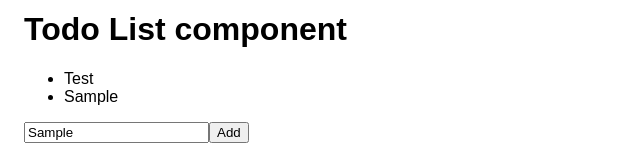
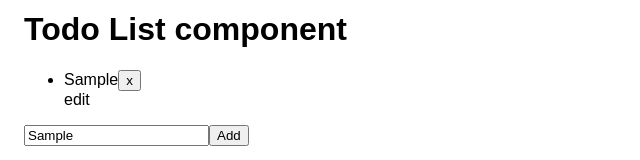
Before and after one commit to lisek02/todo-app, a React app: page / in a window 1280 px wide. Both pictures are taken after typing "Sample" into the empty fields and a click on the button "Add". Shown: the part 126-286 px from the top of the page, without its empty margins (0-640 px from the left). Built offline with nearby package versions, Linux system fonts and the light colour scheme.

Commit message:
remove item from list

```diff
--- a/src/todos/components/todoList.tsx
+++ b/src/todos/components/todoList.tsx
@@ -1,17 +1,25 @@
 import * as React from 'react';
 import { TodoList, TodoModel } from '../models/todo.model';
+import { RemoveItemPayload } from '../store/todoListActions';
 
 interface Props {
-  todos: TodoList
+  todos: TodoList,
+  onRemoveItem: (payload: RemoveItemPayload) => void;
 }
 
 export const TodoListComponent = (props: Props) => {
-  const { todos } = props;
+  const { todos, onRemoveItem } = props;
 
   return (
     <ul>
       { todos.map((todo: TodoModel) => {
-        return <li key={todo.id}>{ `${todo.title}` }</li>
+        return(
+          <li key={todo.id}>
+            <span>{ `${todo.title}` }</span>
+            <button onClick={() => onRemoveItem({ id: todo.id })}>x</button>
+            <div>edit</div>
+          </li>
+        )
       })}
     </ul>
   )
--- a/src/todos/store/todoListActions.ts
+++ b/src/todos/store/todoListActions.ts
@@ -8,8 +8,12 @@ export enum TodoListActions {
   TOGGLE_COMPLETED = '[TodoList] Toggle completed',
 }
 
+export interface RemoveItemPayload { id: number };
+
 interface AddItem extends Action { payload: TodoModel };
+interface RemoveItem extends Action { payload: RemoveItemPayload };
 
-export type Actions = AddItem;
+export type Actions = AddItem & RemoveItem;
 
 export const addItem = (payload: TodoModel): AddItem => ({ type: TodoListActions.ADD_ITEM, payload });
+export const removeItem = (payload: RemoveItemPayload): RemoveItem => ({ type: TodoListActions.REMOVE_ITEM, payload });
--- a/src/todos/store/todoListReducer.ts
+++ b/src/todos/store/todoListReducer.ts
@@ -3,14 +3,14 @@ import { TodoList } from '../models/todo.model'
 import { Actions } from './todoListActions'
 import * as R from 'ramda';
 
-const initialState: TodoList = [
-  { id: Date.now(), title: 'Test', completed: false }
-];
+const initialState: TodoList = [];
 
 const addItemReducer = (action: Actions) => R.append({ ...action.payload, id: Date.now(), completed: false });
+const removeItemReducer = (action: Actions) => R.reject(R.propEq('id', action.payload.id))
 
 const reducers = {
-  [TodoListActions.ADD_ITEM]: addItemReducer
+  [TodoListActions.ADD_ITEM]: addItemReducer,
+  [TodoListActions.REMOVE_ITEM]: removeItemReducer,
 }
 
 const selectReducer = (type: TodoListActions) => reducers[type] || R.always(R.identity);
--- a/src/todos/todos.tsx
+++ b/src/todos/todos.tsx
@@ -5,7 +5,8 @@ import { Dispatch, bindActionCreators } from 'redux';
 import { TodoList, TodoModel } from './models/todo.model';
 import { TodoListComponent } from './components/todoList';
 import { TodoFormComponent } from './components/todoForm';
-import { addItem } from './store/todoListActions';
+import { addItem, removeItem } from './store/todoListActions';
+import { RemoveItemPayload } from './store/todoListActions';
 
 interface StateProps {
   todoList: TodoList
@@ -13,6 +14,7 @@ interface StateProps {
 
 interface DispatchProps {
   addItem: (payload: TodoModel) => void;
+  removeItem: (payload: RemoveItemPayload) => void;
 }
 
 class Component extends React.Component<StateProps & DispatchProps, any>{
@@ -20,7 +22,7 @@ class Component extends React.Component<StateProps & DispatchProps, any>{
     return(
       <div className="TodoList">
         <h1>Todo List component</h1>
-        <TodoListComponent todos={ this.props.todoList } />
+        <TodoListComponent todos={ this.props.todoList } onRemoveItem={this.props.removeItem} />
         <TodoFormComponent onSubmit={this.props.addItem}/>
       </div>
     );
@@ -32,7 +34,10 @@ const mapStateToProps = R.applySpec<StateProps>({
 });
 
 const mapDispatchToProps = (dispatch: Dispatch) => bindActionCreators(
-  { addItem },
+  {
+    addItem,
+    removeItem,
+  },
   dispatch
 );
 
```
Also changed, not shown: src/App.tsx (line endings or trailing spaces), src/reducers.ts (line endings or trailing spaces), src/todos/components/todoForm.tsx (line endings or trailing spaces), src/todos/models/todo.model.ts (line endings or trailing spaces).
